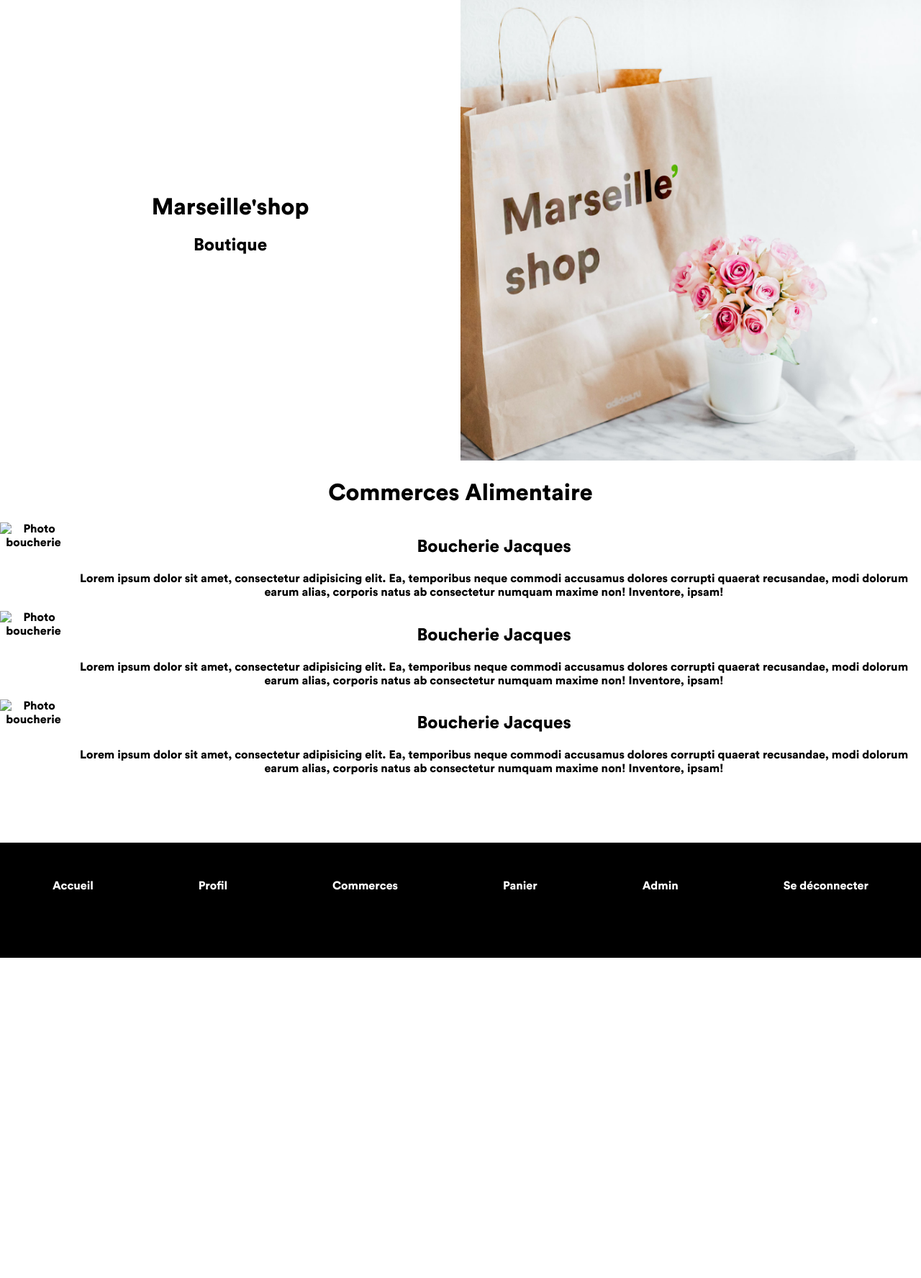
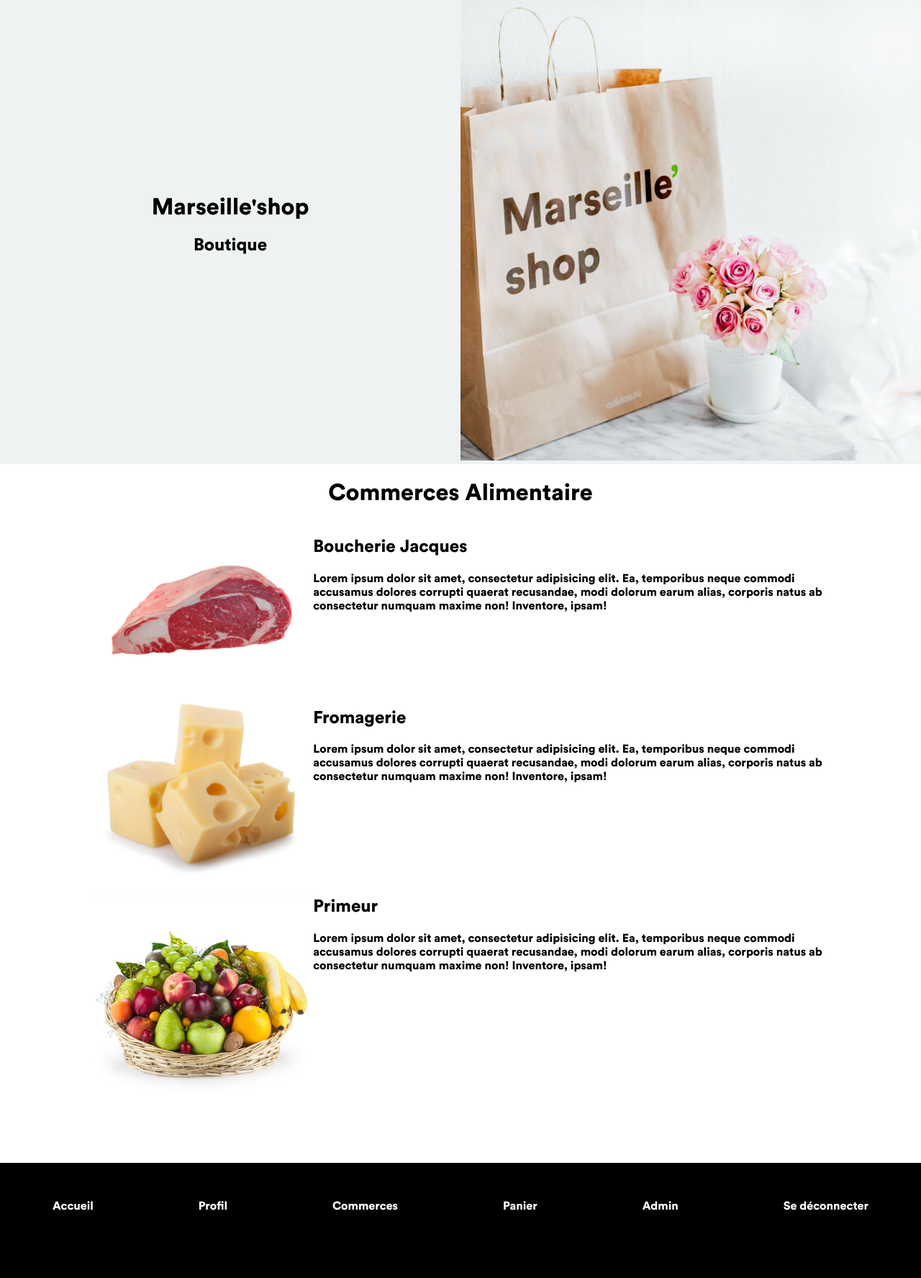
Before and after one commit to celine-emptoz-lacote/confinement, a PHP site: page /repertoire_commercant.php in a window 1280 px wide. Shown: the part 80-1856 px from the top of the page at 72% size. Before the commit the page ends 1411 px from the top, so only its background shows below. Run offline with PHP 8.4, Linux system fonts and the light colour scheme.

Commit message:
Réalisation page repertoire_commercant.php

```diff
--- a/css/styles.css
+++ b/css/styles.css
@@ -63,7 +63,7 @@ header nav a:hover{
 .first-section{
     display: flex;
     justify-content: space-around;
-
+    background: #eef2f3;
 }
 .connect{
     display: flex;
@@ -379,12 +379,22 @@ input[type="submit"] {
 }
 
 /**Répertoire commerçant**/
-
+.repertoire-shop{
+    width: 80%;
+    margin: auto;
+}
 .list-shop{
     display: flex;
 
+}
+.repertoire-image{
+    width:30%
+}
+.list-shop img{
+    width: 100%;
 
 }
-.list-shop img{
-
+.repertoire-presentation{
+    width: 70%;
+    text-align: start;
 }
--- a/inscription_commercant.php
+++ b/inscription_commercant.php
@@ -17,7 +17,7 @@
             <a href="#">Se déconnecter</a>
         </nav>
     </header>
-    <main>
+    <main class="main-pro-form">
 
         <section class="first-section">
             <section class="connect">
--- a/repertoire_commercant.php
+++ b/repertoire_commercant.php
@@ -1,5 +1,5 @@
 <!DOCTYPE html>
-<html lang="en">
+<html lang="fr">
 <head>
     <meta charset="UTF-8">
     <meta name="viewport" content="width=device-width, initial-scale=1.0">
@@ -34,23 +34,29 @@
         <h1>Commerces Alimentaire</h1>
         <section class="repertoire-shop">
             <section class="list-shop">
-                <img scr="src/images/images-boutiques/beef-1814638_1280.webp" alt="Photo boucherie">
-                <div>
+                <div class="repertoire-image">
+                    <img src="src/images/images-boutiques/beef-1814638_1280.webp" alt="Photo boucherie">
+                </div>
+                <div class="repertoire-presentation">
                     <h2>Boucherie Jacques</h2>
                     <p>Lorem ipsum dolor sit amet, consectetur adipisicing elit. Ea, temporibus neque commodi accusamus dolores corrupti quaerat recusandae, modi dolorum earum alias, corporis natus ab consectetur numquam maxime non! Inventore, ipsam!</p>
                 <div>
             </section>
             <section class="list-shop">
-                <img scr="src/images/images-boutiques/beef-1814638_1280.webp" alt="Photo boucherie">
-                <div>
-                    <h2>Boucherie Jacques</h2>
+                <div class="repertoire-image">
+                    <img src="src/images/images-boutiques/Kaas.jpeg" alt="Photo boucherie">
+                </div>
+                <div class="repertoire-presentation">
+                    <h2>Fromagerie</h2>
                     <p>Lorem ipsum dolor sit amet, consectetur adipisicing elit. Ea, temporibus neque commodi accusamus dolores corrupti quaerat recusandae, modi dolorum earum alias, corporis natus ab consectetur numquam maxime non! Inventore, ipsam!</p>
                 <div>
             </section>
             <section class="list-shop">
-                <img scr="src/images/images-boutiques/beef-1814638_1280.webp" alt="Photo boucherie">
-                <div>
-                    <h2>Boucherie Jacques</h2>
+                <div class="repertoire-image">
+                    <img src="src/images/images-boutiques/corbeille-de-fruits.jpg" alt="Photo boucherie">
+                </div>
+                <div class="repertoire-presentation">
+                    <h2>Primeur</h2>
                     <p>Lorem ipsum dolor sit amet, consectetur adipisicing elit. Ea, temporibus neque commodi accusamus dolores corrupti quaerat recusandae, modi dolorum earum alias, corporis natus ab consectetur numquam maxime non! Inventore, ipsam!</p>
                 <div>
             </section>
@@ -75,3 +81,4 @@
             <a href="#">Se déconnecter</a>
         </nav>
     </footer>
+</html>
```
